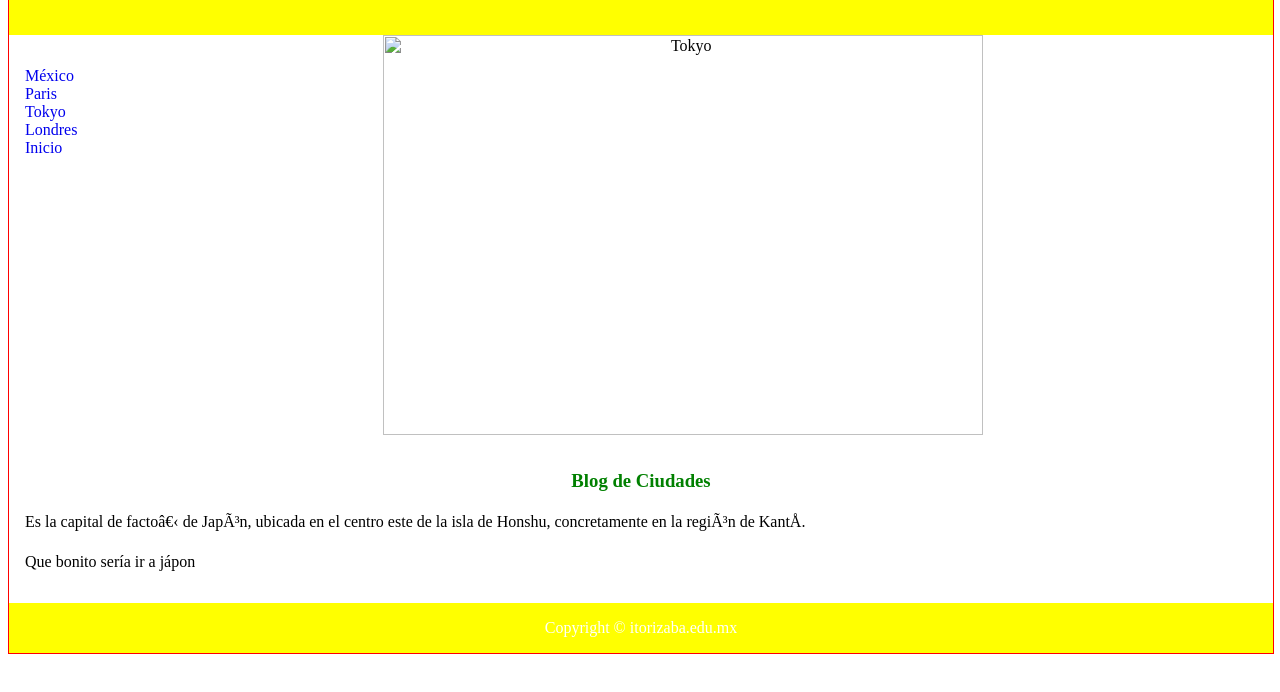
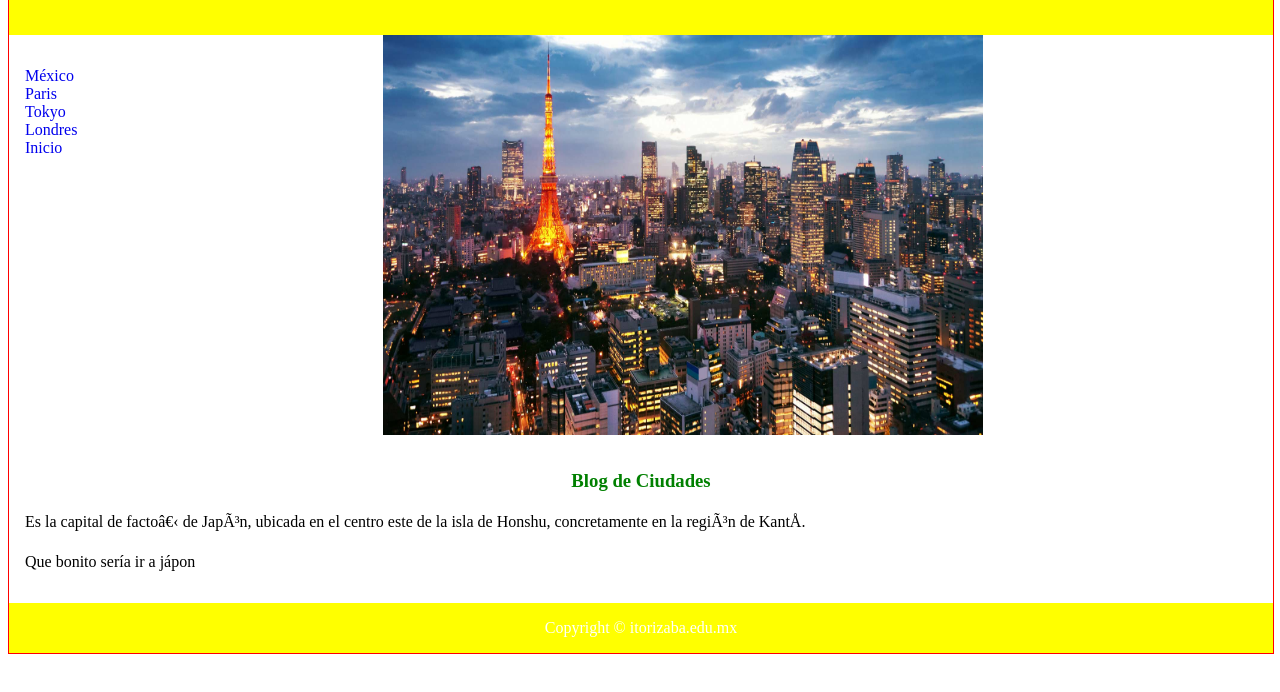
Before and after one commit to TaxelSa/TaxelSa.github.io, a plain HTML site: page pract2/Tokyo2.html in a window 1280 px wide. Shown: the part 86-778 px from the top of the page. Drawn offline with Linux system fonts and the light colour scheme.

Commit message:
Update Tokyo2.html

```diff
--- a/pract2/Tokyo2.html
+++ b/pract2/Tokyo2.html
@@ -27,7 +27,7 @@
     <li> <a href="index.html">Inicio </a></li>
 </ul>
 </nav>
-<center><img src= "R.jpeg" alt="Tokyo" width=600 height=400></center>
+<center><img src= "images/R.jpeg" alt="Tokyo" width=600 height=400></center>
  <section>
   <article>
    <h1 align="center"> <span style="color:green">Blog de Ciudades</span></h1>
```
